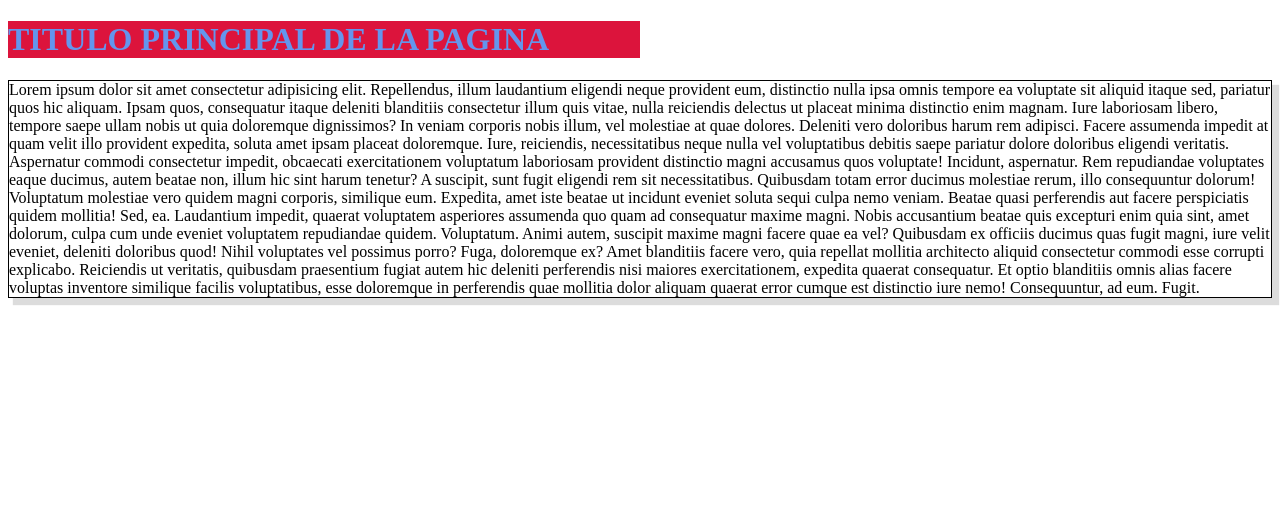
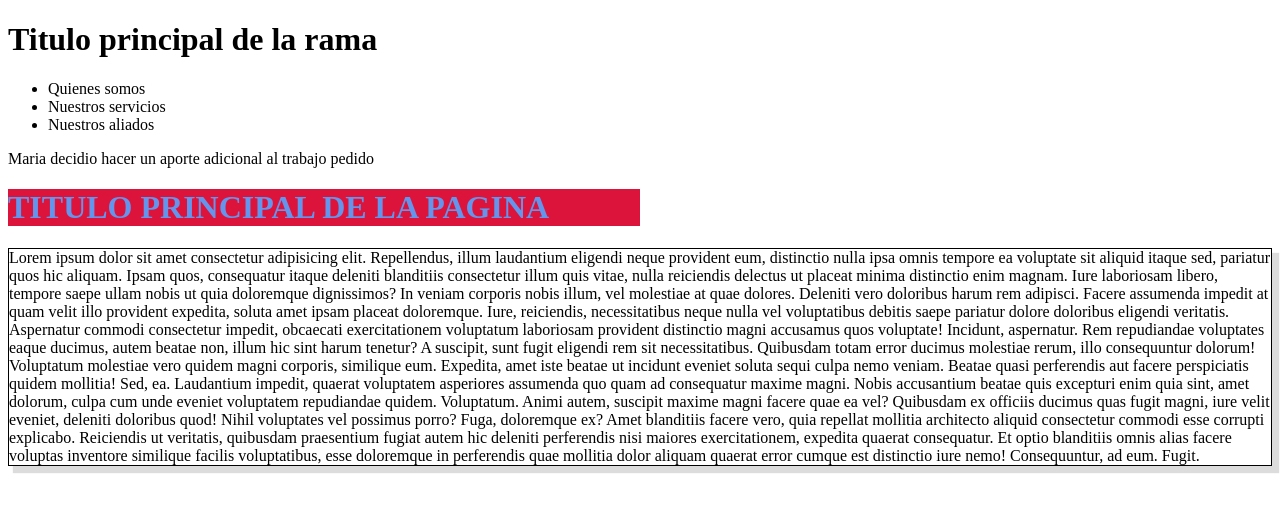
Before and after one commit to camib2/claseGit_grupo, a plain HTML site: page clase28-08-21/index.html in a window 1280 px wide. Drawn offline with Linux system fonts and the light colour scheme.

Commit message:
Maria termino su trabajo satisfactoriamente

```diff
--- a/clase28-08-21/index.html
+++ b/clase28-08-21/index.html
@@ -9,9 +9,17 @@
 </head>
 <body>
     <header>
-
+        <h1>Titulo principal de la rama</h1>
+        <nav>
+            <ul>
+                <li>Quienes somos</li>
+                <li>Nuestros servicios</li>
+                <li>Nuestros aliados</li>
+            </ul>
+        </nav>
     </header>
     <main>
+        <p>Maria decidio hacer un aporte adicional al trabajo pedido</p>
     <h1 class="noticias-deporte">TITULO PRINCIPAL DE LA PAGINA</h1>
     <p class="parrafo-largo">Lorem ipsum dolor sit amet consectetur adipisicing elit. Repellendus, illum laudantium eligendi neque provident eum, distinctio nulla ipsa omnis tempore ea voluptate sit aliquid itaque sed, pariatur quos hic aliquam.
     Ipsam quos, consequatur itaque deleniti blanditiis consectetur illum quis vitae, nulla reiciendis delectus ut placeat minima distinctio enim magnam. Iure laboriosam libero, tempore saepe ullam nobis ut quia doloremque dignissimos?
```
